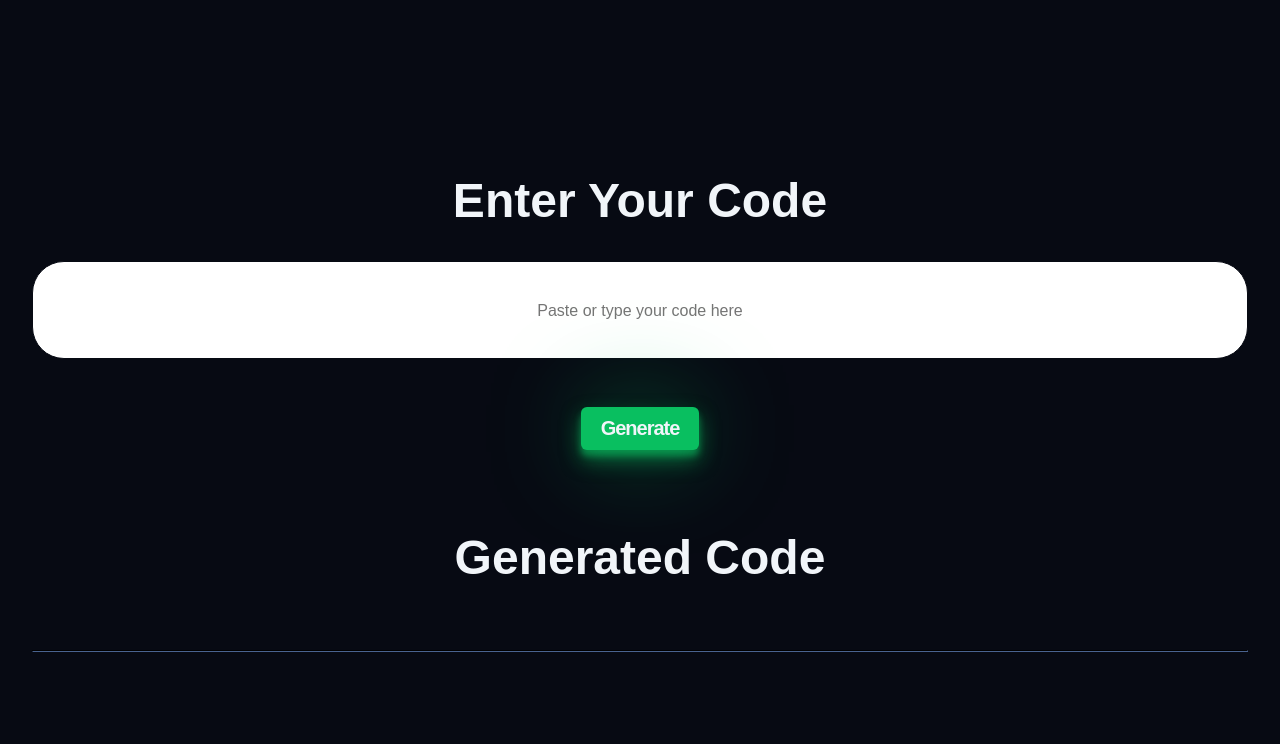
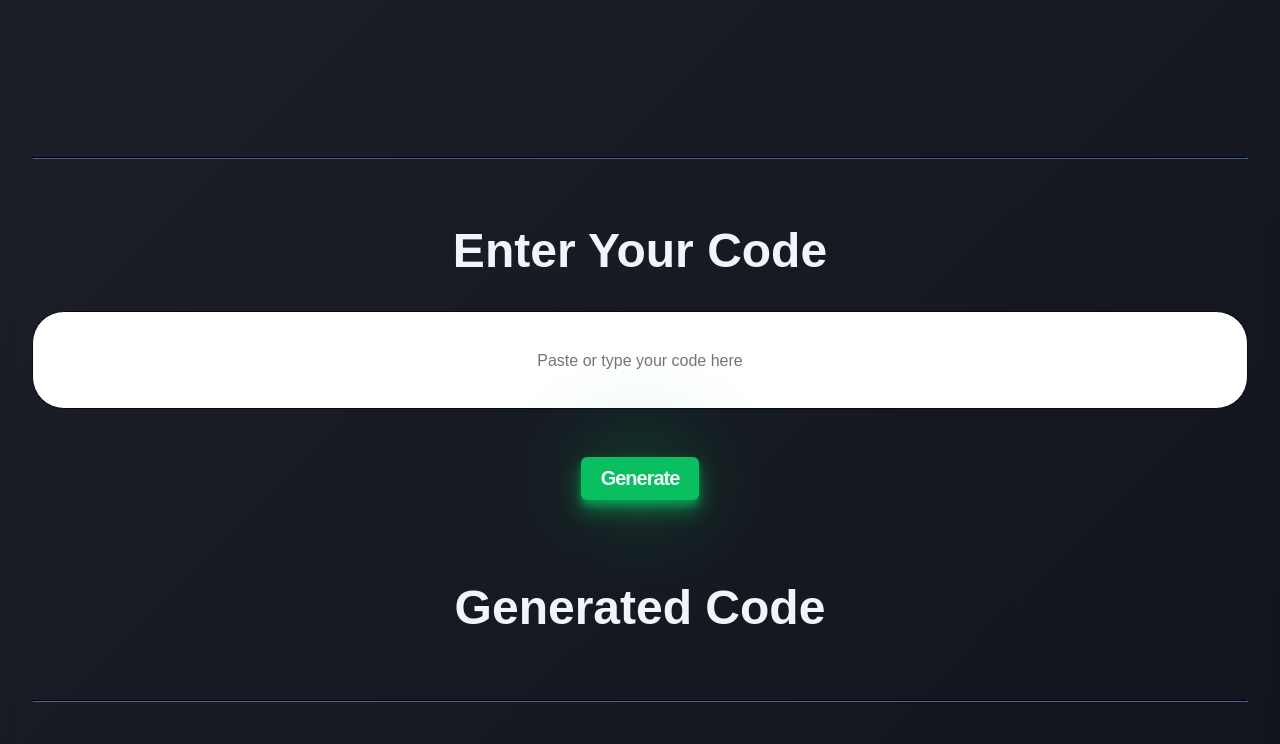
Before and after one commit to shailxD/AiReCode, a website built with Vite: page index.html in a window 1280 px wide. Shown: the part 628-1372 px from the top of the page. Built offline with nearby package versions, Linux system fonts and the light colour scheme; no server answers.

Commit message:
working on gradient background

```diff
--- a/index.html
+++ b/index.html
@@ -8,7 +8,7 @@
     <meta name="keywords" content="web design, html, css, js" />
     <title>AiReCode</title>
   </head>
-  <body>
+  <body class="body-overlay">
     <div class="cursor-dot" data-cursor-dot></div>
     <div class="cursor-outline" data-cursor-outline></div>
     <header class="header container">
@@ -114,6 +114,7 @@
         </p>
       </section>
       <section id="getstart" class="code-input-main container section">
+        <hr class="code-input__hr-top" />
         <div class="code-input">
           <h2 class="code-input__Code-heading">Enter Your Code</h2>
           <textarea id="code-input" class="code-input__textarea" placeholder="Paste or type your code here"></textarea>
@@ -123,7 +124,7 @@
           <pre id="generated-code-output" class="code-input__generated-output"></pre>
           <div id="chat-container" class="code-input__chat"></div>
         </div>
-        <hr class="code-input__hr" />
+        <hr class="code-input__hr-bottom" />
       </section>
       <section id="about" class="about container section">
         <div class="about__content">
--- a/styles/components/code-input.css
+++ b/styles/components/code-input.css
@@ -70,7 +70,12 @@
     display: none;
 }
 
-.code-input__hr{
+.code-input__hr-top{
+    margin-bottom: 3rem;
+    border-color: var(--clr-slate800);
+}
+
+.code-input__hr-bottom{
     margin-top: 2rem;
     border-color: var(--clr-slate800);
 }
--- a/styles/components/howitwork.css
+++ b/styles/components/howitwork.css
@@ -1,5 +1,4 @@
 .how-it-works {
-    background-color: var(--clr-dark);
     padding: 4rem 0;
     display: flex;
     flex-direction: column;
--- a/styles/style.css
+++ b/styles/style.css
@@ -54,8 +54,23 @@ body{
     font-family: 'General Sans', sans-serif;
     background-color: var(--clr-dark);
     color: var(--clr-light);
+    /* background: url('pacman.jpeg') no-repeat fixed center/cover; */
+    position: relative;
     cursor: none;
 }
+
+.body-overlay::before {
+    content: "";
+    position: absolute;
+    top: 0;
+    left: 0;
+    width: 100%;
+    height: 100%;
+    background: linear-gradient(135deg, rgba(255, 255, 255, 0.1), rgba(255, 255, 255, 0));
+    backdrop-filter: blur(10px);
+    -webkit-backdrop-filter: blur(10px);
+    z-index: -1;
+  }
 
 /* custom cursor */
 .cursor-dot {
```
